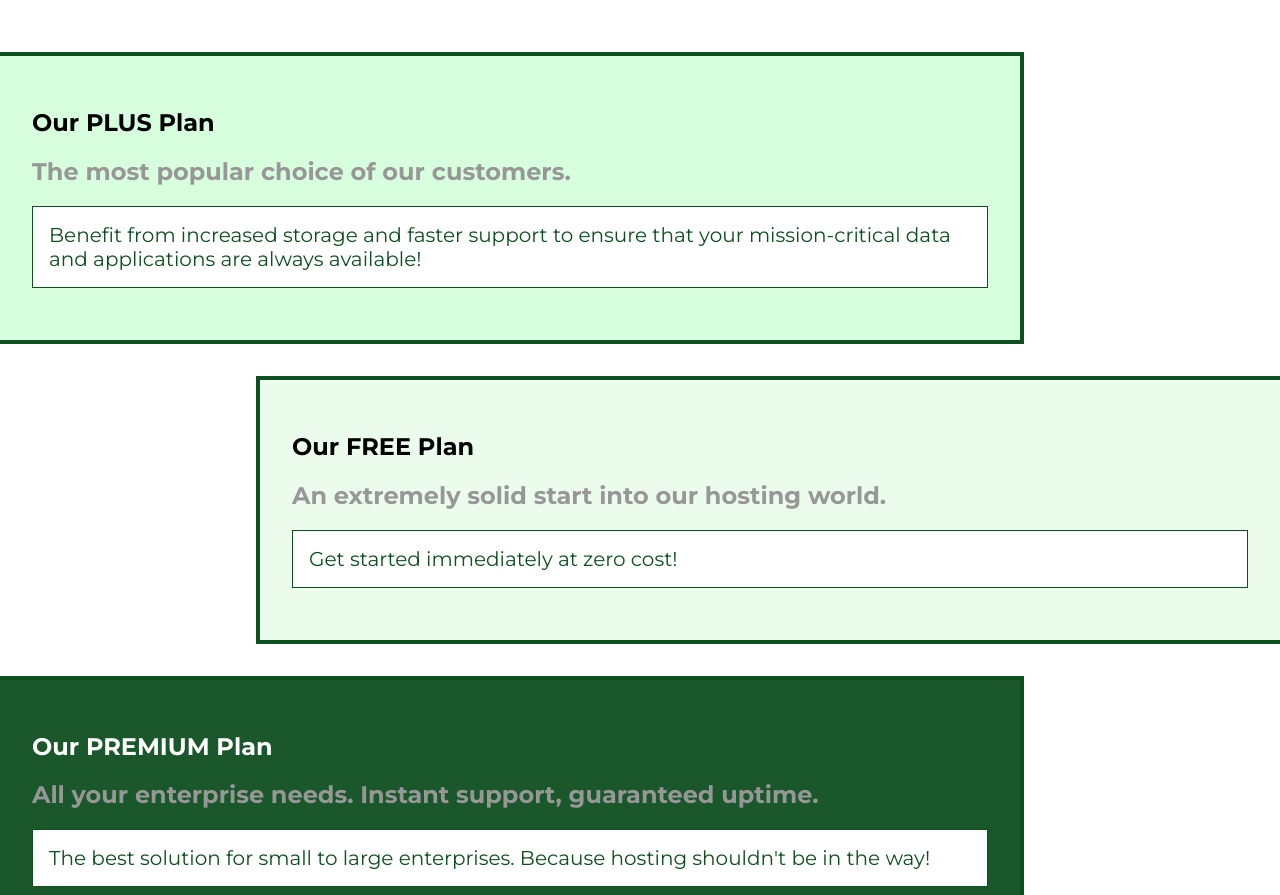
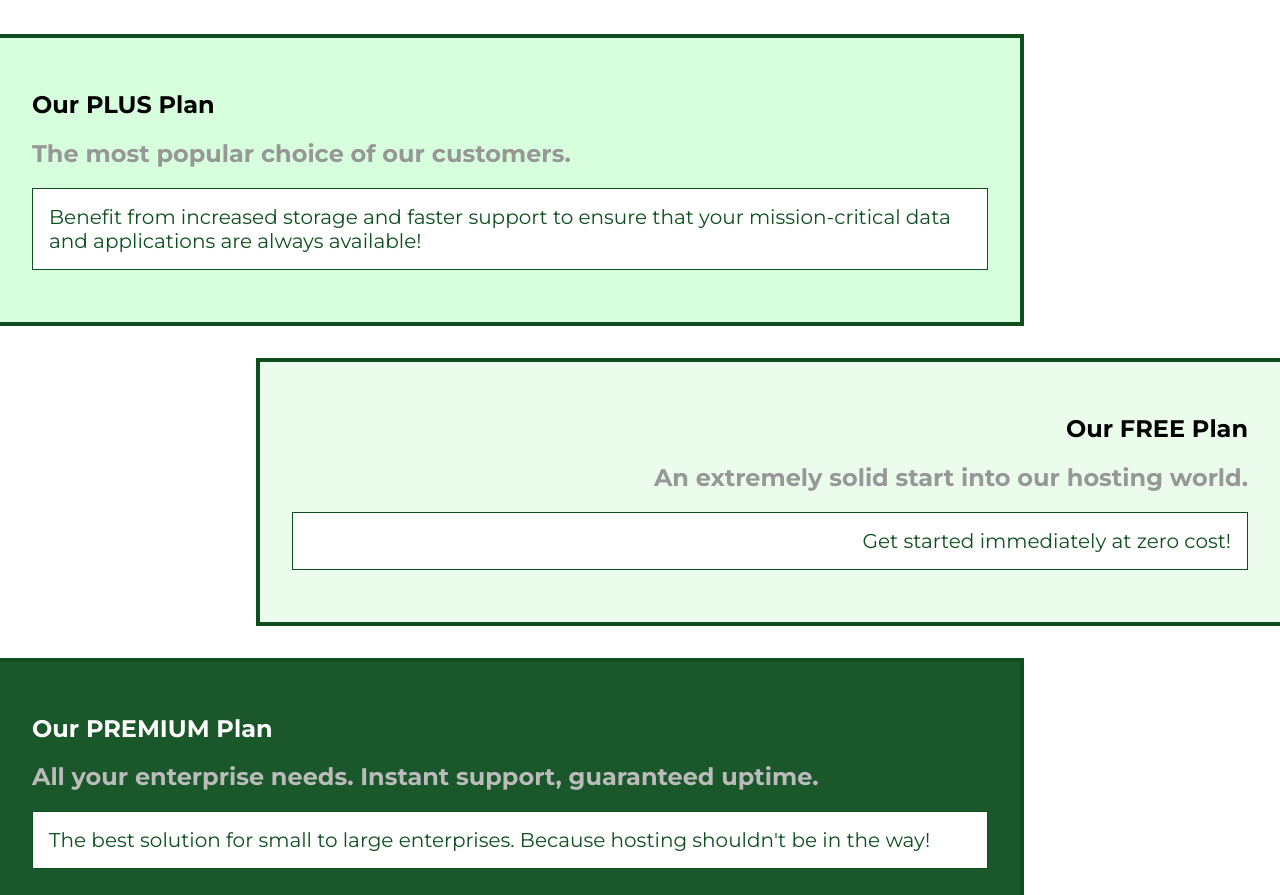
Before and after one commit to IliasPavlakos/css-the-complete-guide-2024, a plain HTML site: page packages/index.html in a window 1280 px wide. Shown: the part 57-952 px from the top of the page. Drawn offline with Linux system fonts and the light colour scheme.

Commit message:
Minor fixes

```diff
--- a/packages/packages.css
+++ b/packages/packages.css
@@ -1,5 +1,5 @@
 main {
-    padding-top: 50px;
+    padding-top: 32px;
 }
 
 .package {
@@ -7,6 +7,13 @@ main {
     margin: 16px 0;
     border: 4px solid #0e4f1f;
     border-left: none;
+}
+
+.package:hover,
+.package:active {
+    box-shadow: 2px 2px 4px rgba(0,0,0,0.5);
+    border-color: #ff5454;
+    /* border-color: #ff5454 !important; */
 }
 
 .package a {
@@ -25,28 +32,28 @@ main {
     border: 1px solid #0e4f1f;
     font-size: 20px;
     color: #0e4f1f;
-    background-color: white;
+    background: white;
+}
+
+.clearfix {
+    clear: both;
 }
 
 #plus {
     background: rgba(213, 255, 220, 0.95);
 }
 
-.clearfix {
-    clear: both;
-}
-
 #free {
     background: rgba(234, 252, 237, 0.95);
     float: right;
+    border-right: none;
     border-left: 4px solid #0e4f1f;
-    border-right: none;
+    text-align: right;
 }
 
 #free:hover,
 #free:active {
-    box-shadow: 2px 2px 4px rgba(0,0,0,0.5);
-    border-color: #ff5454;
+    border-left-color: #ff5454;
 }
 
 #premium {
@@ -58,11 +65,5 @@ main {
 }
 
 #premium .package__subtitle {
-    color: #979797;
+    color: #bbb;
 }
-
-.package:hover,
-.package:active {
-    box-shadow: 2px 2px 4px rgba(0,0,0,0.5);
-    border-color: #ff5454;
-}
```
Also changed, not shown: packages/index.html (+1 -2 lines), index.html (line endings or trailing spaces), main.css (line endings or trailing spaces).
